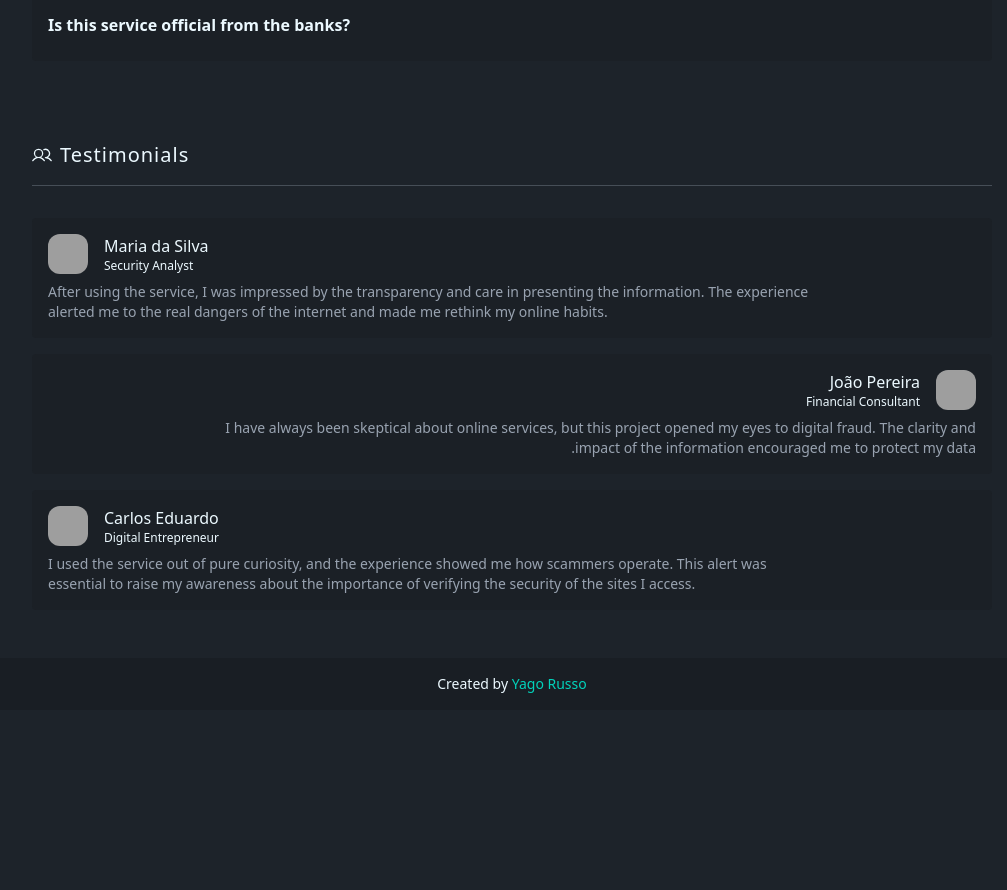
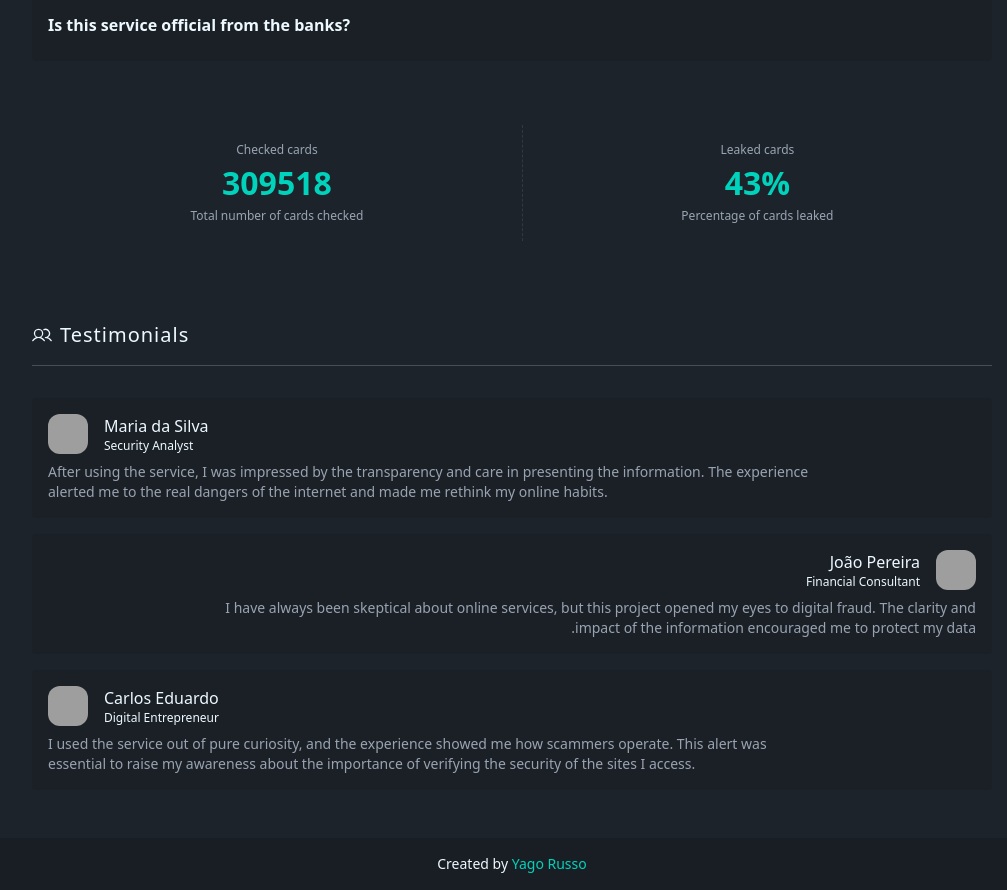
Before and after one commit to YaGRRusso/leaked-card, a React (Vite) app: page / in a window 1280 px wide. Shown: the part 1800-2690 px from the top of the page, without its empty margins (128-1135 px from the left). Before the commit the page ends 2510 px from the top, so only its background shows below. Built offline with nearby package versions, Linux system fonts and the light colour scheme; grey boxes are pictures that could not be loaded.

Commit message:
feat: stats counter

```diff
--- a/messages/en.json
+++ b/messages/en.json
@@ -15,6 +15,12 @@
   "heroDescription": "Enter your card details and click the button below to verify.",
   "checkingCard": "Checking card",
   "checkingCardDescription": "We are checking if your card has been leaked in a data breach. This may take a few seconds...",
+  "statsList": {
+    "checkedCards": "Checked cards",
+    "checkedCardsDescription": "Total number of cards checked",
+    "leakedCards": "Leaked cards",
+    "leakedCardsDescription": "Percentage of cards leaked"
+  },
   "cardInfos": {
     "cardholderName": "Cardholder Name",
     "cardholderNamePlaceholder": "Cardholder Name",
--- a/messages/pt.json
+++ b/messages/pt.json
@@ -15,6 +15,12 @@
   "heroDescription": "Insira os detalhes do seu cartão e clique no botão abaixo para verificar.",
   "checkingCard": "Verificando cartão",
   "checkingCardDescription": "Estamos verificando se o seu cartão foi vazado em uma violação de dados. Isso pode levar alguns segundos...",
+  "statsList": {
+    "checkedCards": "Cartões verificados",
+    "checkedCardsDescription": "Número total de cartões verificados",
+    "leakedCards": "Cartões vazados",
+    "leakedCardsDescription": "Porcentagem de cartões vazados"
+  },
   "cardInfos": {
     "cardholderName": "Nome no cartão",
     "cardholderNamePlaceholder": "Nome do Titular",
--- /dev/null
+++ b/src/components/common/stats.tsx
@@ -0,0 +1,27 @@
+import { FC, HTMLAttributes } from "react"
+
+import { cn } from "@/utils/cn"
+
+export interface CommonStatsProps extends HTMLAttributes<HTMLDivElement> {
+  stats?: {
+    title: string
+    value: string
+    description?: string
+  }[]
+}
+
+export const CommonStats: FC<CommonStatsProps> = ({ stats, className, ...rest }) => {
+  return (
+    <div className={cn("stats w-full stats-vertical lg:stats-horizontal", className)} {...rest}>
+      {stats?.map((stat, index) => (
+        <div key={index} className="stat place-items-center">
+          <div className="stat-title">{stat.title}</div>
+          <div className="stat-value text-accent">{stat.value}</div>
+          <div className="stat-desc">{stat.description}</div>
+        </div>
+      ))}
+    </div>
+  )
+}
+
+CommonStats.displayName = "CommonStats"
--- /dev/null
+++ b/src/helpers/getRandomNumber.ts
@@ -0,0 +1,13 @@
+const todaySeed = new Date().setHours(0, 0, 0, 0)
+
+export function getRandomNumber(min: number, max: number, seed?: number) {
+  const seededRandom = (() => {
+    let s = seed ?? todaySeed
+    return () => {
+      s = (s * 16807) % 2147483647
+      return (s - 1) / 2147483646
+    }
+  })()
+
+  return Math.floor(seededRandom() * (max - min + 1)) + min
+}
--- a/src/routes/_layout/index.tsx
+++ b/src/routes/_layout/index.tsx
@@ -8,8 +8,10 @@ import { CommonDialog } from "@/components/common/dialog"
 import { CommonFaq } from "@/components/common/faq"
 import { CommonFlipper } from "@/components/common/flipper"
 import { CommonHero } from "@/components/common/hero"
+import { CommonStats } from "@/components/common/stats"
 import { CommonTestimonials } from "@/components/common/testimonials"
 import { FormsCard, FormsCardSchemaProps } from "@/components/forms/card"
+import { getRandomNumber } from "@/helpers/getRandomNumber"
 
 export const Route = createFileRoute("/_layout/")({
   component: RouteComponent,
@@ -35,6 +37,7 @@ function RouteComponent() {
           </Link>
         </div>
       </CommonHero>
+
       <CommonFlipper
         className="aspect-video w-full max-w-3xl"
         onClick={() => setIsFlipped((old) => !old)}
@@ -48,12 +51,14 @@ function RouteComponent() {
         />
         <CommonCard.Back cvv={values?.cardCvv} />
       </CommonFlipper>
+
       <FormsCard
         onFormSubmit={() => modalRef.current?.showModal()}
         onFormChange={setValues}
         onShouldFlip={setIsFlipped}
         className="max-w-3xl"
       />
+
       <CommonDialog
         ref={modalRef}
         title={t("checkingCard")}
@@ -62,6 +67,7 @@ function RouteComponent() {
       >
         <progress className="progress mt-8 w-full" />
       </CommonDialog>
+
       <CommonFaq
         id="faq"
         faqs={[
@@ -72,6 +78,22 @@ function RouteComponent() {
           { question: t("faqList.faq5.question"), answer: t("faqList.faq5.answer") },
         ]}
       />
+
+      <CommonStats
+        stats={[
+          {
+            title: t("statsList.checkedCards"),
+            description: t("statsList.checkedCardsDescription"),
+            value: getRandomNumber(50000, 500000).toString(),
+          },
+          {
+            title: t("statsList.leakedCards"),
+            description: t("statsList.leakedCardsDescription"),
+            value: `${getRandomNumber(20, 60)}%`,
+          },
+        ]}
+      />
+
       <CommonTestimonials
         id="testimonials"
         testimonials={[
```
